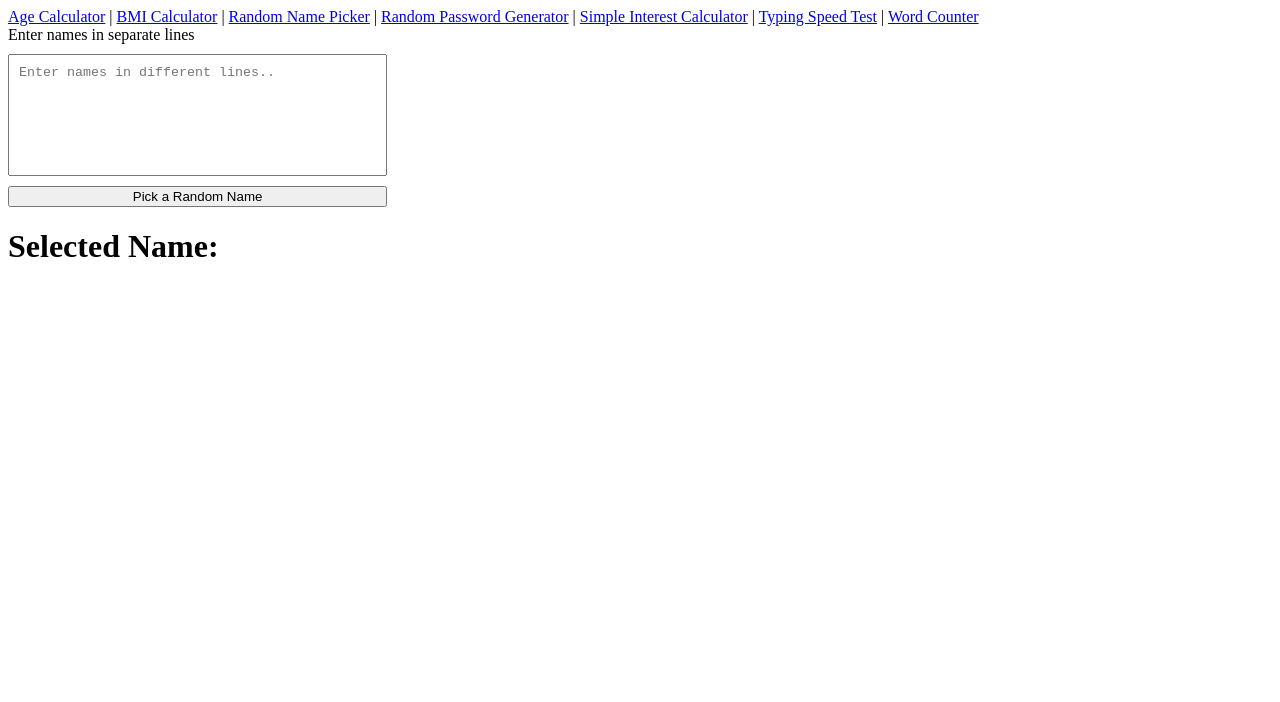
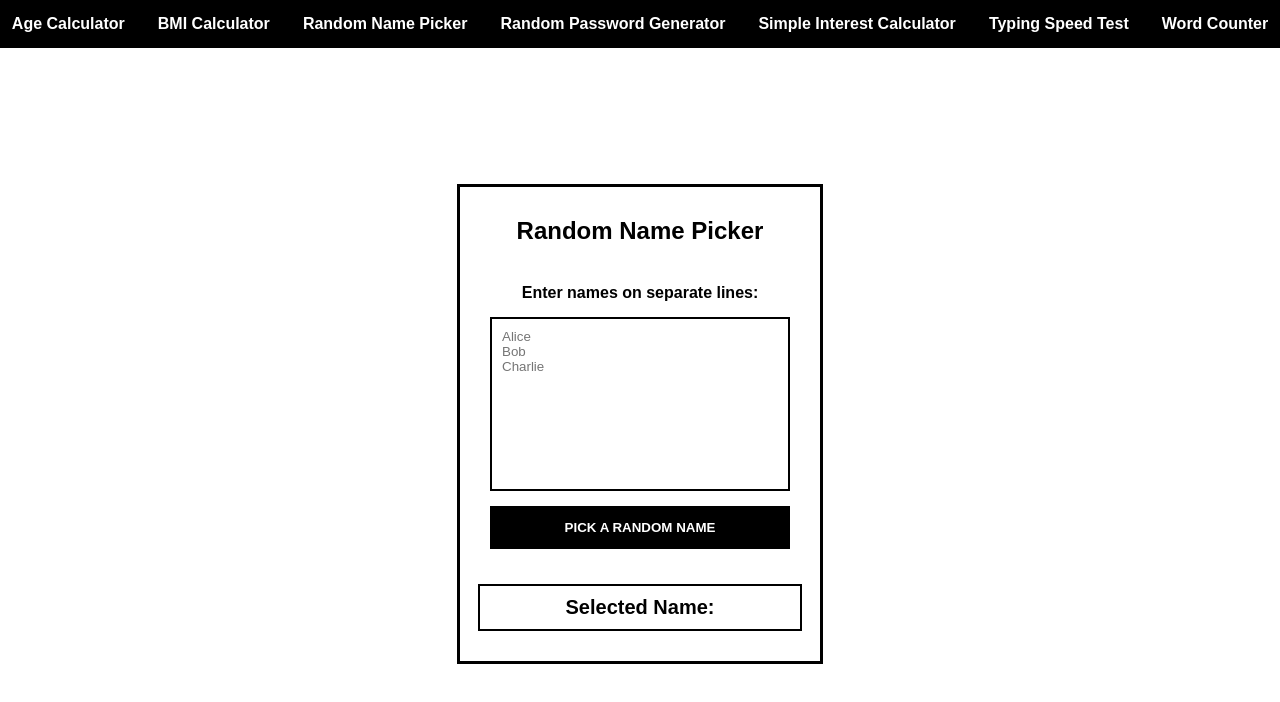
Before and after one commit to samriddha-gautam/digitalbuzz-task, a plain HTML site: page randomNamePicker.html in a window 1280 px wide. Drawn offline with Linux system fonts and the light colour scheme.

Commit message:
made ui changes

```diff
--- /dev/null
+++ b/global.css
@@ -0,0 +1,85 @@
+/* global.css */
+body {
+    background-color: #ffffff !important;
+    color: #000000 !important;
+    font-family: sans-serif !important;
+    margin: 0 !important;
+    padding: 0 !important;
+    display: flex !important;
+    flex-direction: column !important;
+    align-items: center !important;
+    min-height: 100vh !important;
+}
+
+nav {
+    background-color: #000000 !important;
+    width: 100% !important;
+    padding: 15px 0 !important;
+    text-align: center !important;
+    box-sizing: border-box !important;
+}
+
+nav a {
+    color: #ffffff !important;
+    text-decoration: none !important;
+    margin: 0 10px !important;
+    font-weight: bold !important;
+    display: inline-block !important;
+}
+
+nav a:hover {
+    text-decoration: underline !important;
+    background-color: #000000 !important;
+    color: #ffffff !important;
+}
+
+.calculator-card, .generator-card, .container {
+    margin: auto !important;
+    background-color: #ffffff !important;
+    color: #000000 !important;
+    border: 3px solid #000000 !important;
+    box-shadow: none !important;
+    border-radius: 0 !important;
+    padding: 30px !important;
+    min-width: 300px !important;
+}
+
+button {
+    background-color: #000000 !important;
+    color: #ffffff !important;
+    border: 2px solid #000000 !important;
+    border-radius: 0 !important;
+    padding: 12px 20px !important;
+    cursor: pointer !important;
+    font-family: sans-serif !important;
+    font-weight: bold !important;
+    text-transform: uppercase !important;
+    transition: none !important;
+}
+
+button:hover {
+    background-color: #ffffff !important;
+    color: #000000 !important;
+}
+
+input, textarea {
+    background-color: #ffffff !important;
+    color: #000000 !important;
+    border: 2px solid #000000 !important;
+    border-radius: 0 !important;
+    padding: 10px !important;
+    font-family: sans-serif !important;
+}
+
+h1, h2, h3, p, label, div, span {
+    font-family: sans-serif !important;
+}
+
+.result-container, .error, .error-message, .result-box, .output, .stat-box {
+    background-color: #ffffff !important;
+    border: 2px solid #000000 !important;
+    border-radius: 0 !important;
+    color: #000000 !important;
+    margin-top: 15px !important;
+    padding: 10px !important;
+}
--- a/randomNamePicker.html
+++ b/randomNamePicker.html
@@ -6,6 +6,7 @@
     <meta name="viewport" content="width=device-width, initial-scale=1.0">
     <title>Document</title>
 
+    <link rel="stylesheet" href="global.css">
 </head>
 
 <body>
@@ -18,14 +19,15 @@
         <a href="typingSpeedTest.html">Typing Speed Test</a> |
         <a href="wordCounter.html">Word Counter</a>
     </nav>
-    <div class="container">
-        <div class="input-field" style="display: flex; flex-direction: column; width: 30%; gap: 10px;">
-            <label for="name-list">Enter names in separate lines</label>
-            <textarea style="resize: none; padding: 10px; height: 100px;" id="name-list" placeholder="Enter names in different lines.. " required></textarea>
+    <div class="container" style="display: flex; flex-direction: column; align-items: center; gap: 20px; text-align: center;">
+        <h2 style="margin-top: 0;">Random Name Picker</h2>
+        <div class="input-field" style="display: flex; flex-direction: column; width: 100%; max-width: 400px; gap: 15px;">
+            <label for="name-list" style="font-weight: bold; font-size: 16px;">Enter names on separate lines:</label>
+            <textarea style="resize: none; height: 150px;" id="name-list" placeholder="Alice&#10;Bob&#10;Charlie" required></textarea>
             <button onclick="namePicker()">Pick a Random Name</button>
         </div>
-        <div>
-            <h1>Selected Name: <span id="gen-name"></span></h1>
+        <div class="result-box" style="width: 100%; max-width: 400px; margin-top: 10px;">
+            <h3 style="margin: 0; font-size: 20px;">Selected Name: <span id="gen-name" style="font-weight: bold;"></span></h3>
         </div>
     </div>
     <script>
```
Also changed, not shown: ageCalculator.html (+1 -0 lines), bmiCalculator.html (+1 -0 lines), randomPasswordGenerator.html (+1 -0 lines), simpleInterestCalculator.html (+1 -0 lines), typingSpeedTest.html (+5 -6 lines), wordCounter.html (+1 -0 lines).
